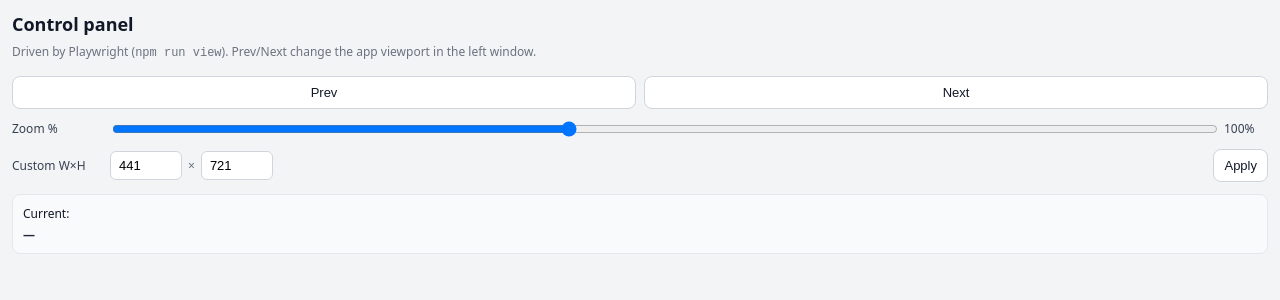
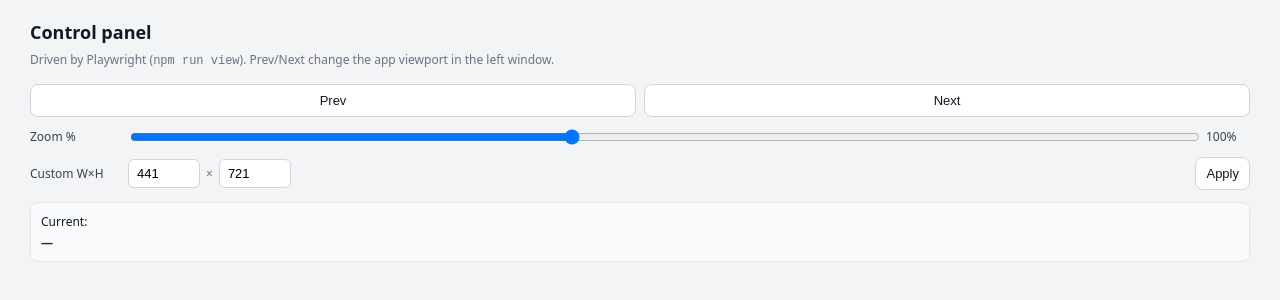
Before and after one commit to nishant0392/qa-helper, a website: page src/control-panel/control-panel.html in a window 1280 px wide. Drawn offline with Linux system fonts and the light colour scheme.

Commit message:
chore - update css

```diff
--- a/src/control-panel/control-panel.css
+++ b/src/control-panel/control-panel.css
@@ -8,8 +8,8 @@ html,
 body {
   margin: 0;
   padding: 0;
-  width: 100%;
-  min-height: 100%;
+  width: 100vw;
+  height: 100vh;
   font-family:
     system-ui,
     -apple-system,
@@ -21,9 +21,9 @@ body {
 }
 
 .panel {
-  max-width: 100%;
+  width: 100%;
   margin: 0 auto;
-  padding: 12px;
+  padding: 20px 30px;
 }
 
 h1 {
```
